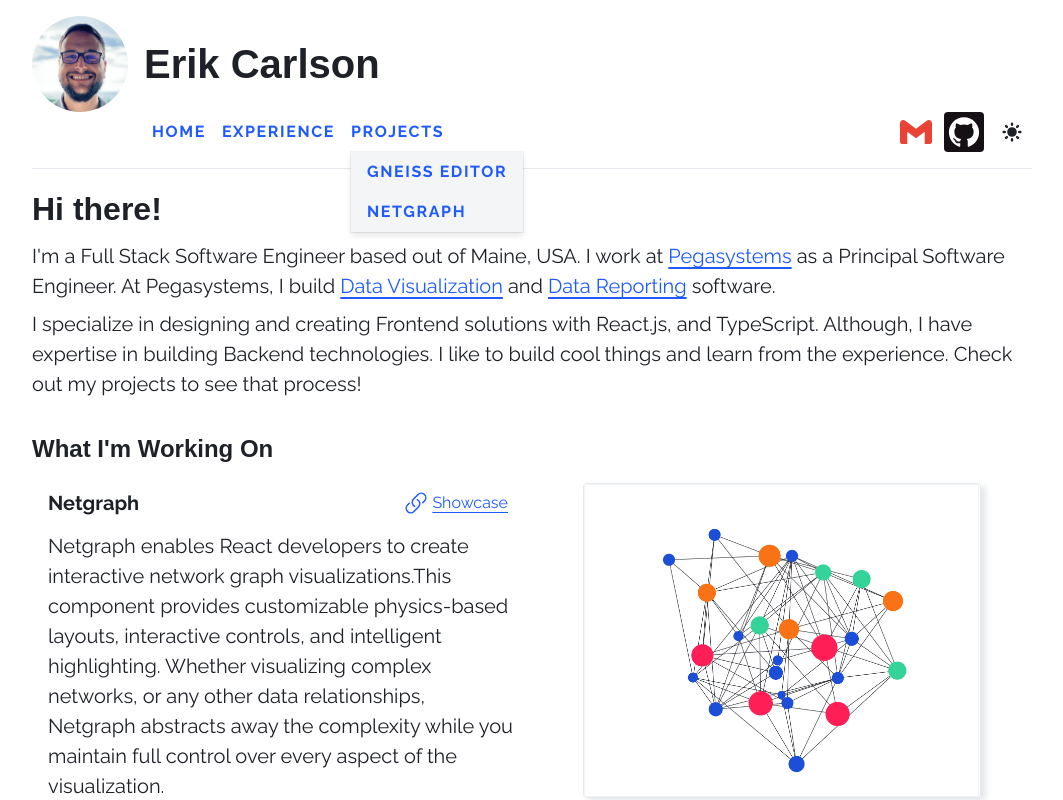
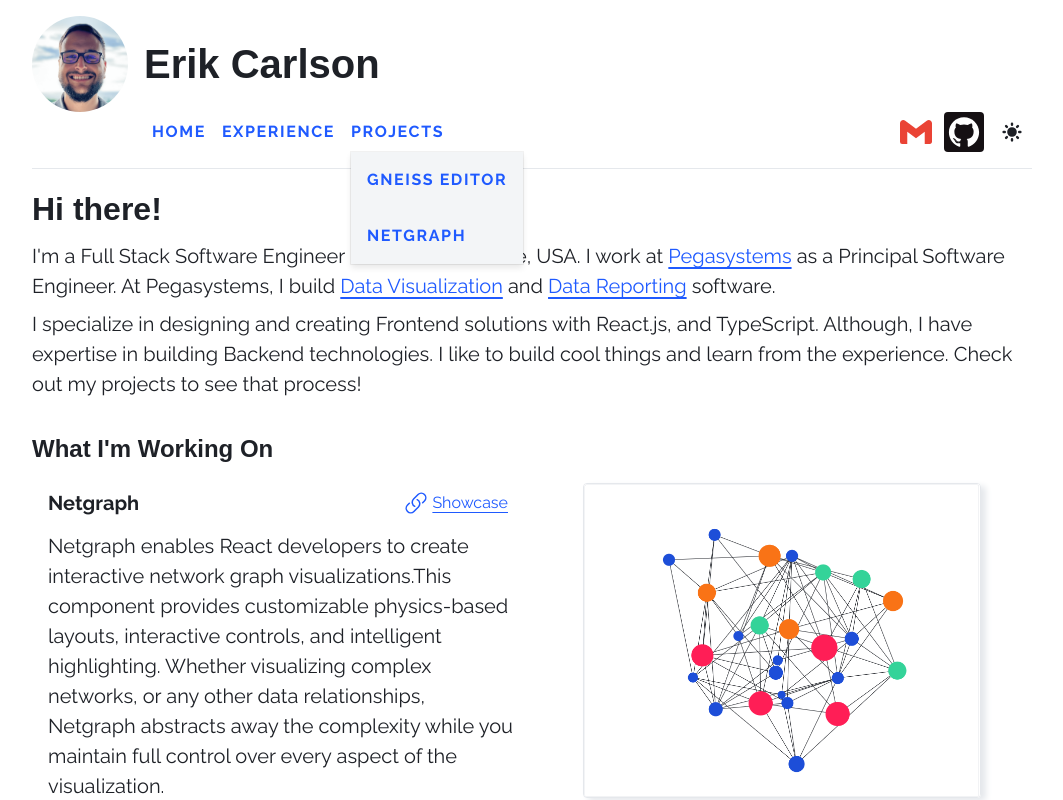
Before and after one commit to carlson-erik/erikcarlson.dev, a Next.js app: page / in a window 1280 px wide. Both pictures are taken after a click on the button "PROJECTS". Shown: the top 800 px of the page, without its empty margins (108-1171 px from the left). Built offline with nearby package versions, Linux system fonts and the light colour scheme.

Commit message:
Adds proper width/height handling for menu items in Navigation

```diff
--- a/src/components/header/index.tsx
+++ b/src/components/header/index.tsx
@@ -153,6 +153,9 @@ const NavigationLink = styled(Link)`
   text-transform: uppercase;
   padding: 0.5rem;
 
+  width: 100%;
+  height: 100%;
+
   text-decoration: none;
   color: ${(props) => props.theme.colors.link.text} !important;
 
@@ -240,12 +243,21 @@ const MenuList = styled.ul`
   background-color: ${(props) => props.theme.colors.menu.background};
 `;
 
-const MenuItem = styled.li`
-  padding: 0.5rem;
+const MenuItem = styled.li<{ $isDesktopMenu: boolean }>`
+  display: flex;
 
   &:hover {
     background-color: ${(props) => props.theme.colors.menu.backgroundHover};
   }
+
+  ${(props) =>
+    props.$isDesktopMenu
+      ? `
+        & > a {
+        padding: 1rem !important;
+        }
+      `
+      : ""}
 `;
 
 const MenuOverlay = styled(Overlay)`
@@ -256,34 +268,44 @@ const MenuOverlay = styled(Overlay)`
     0 0.9px 1.5px hsla(0, 0%, 0%, 0.045), 0 3.5px 6px hsla(0, 0%, 0%, 0.09);
 `;
 
+const getMenuListComponent = (
+  buttonElement: HTMLElement | null,
+  isDesktopMenu: boolean,
+  handleOutsideClick: () => void
+) => {
+  let MenuListComponent = (
+    <MenuList>
+      <MenuItem $isDesktopMenu={isDesktopMenu}>
+        <NavigationLink href="/projects/gneiss-editor">
+          Gneiss Editor
+        </NavigationLink>
+      </MenuItem>
+      <MenuItem $isDesktopMenu={isDesktopMenu}>
+        <NavigationLink href="/projects/netgraph">Netgraph</NavigationLink>
+      </MenuItem>
+    </MenuList>
+  );
+
+  if (isDesktopMenu && buttonElement) {
+    return (
+      <MenuOverlay
+        referenceElement={buttonElement}
+        outsideClick={handleOutsideClick}
+      >
+        {MenuListComponent}
+      </MenuOverlay>
+    );
+  }
+
+  return MenuListComponent;
+};
+
 const Header = () => {
   const { theme } = useContext(ThemeContext);
   const { width } = useWindowResize();
   const [$showMobileMenu, set$showMobileMenu] = useState<boolean>(false);
   const [showProjectsMenu, setShowProjectsMenu] = useState<boolean>(false);
   const [buttonElement, setButtonElement] = useState<HTMLElement | null>(null);
-  let MenuListComponent = (
-    <MenuList>
-      <MenuItem>
-        <NavigationLink href="/projects/gneiss-editor">
-          Gneiss Editor
-        </NavigationLink>
-      </MenuItem>
-      <MenuItem>
-        <NavigationLink href="/projects/netgraph">Netgraph</NavigationLink>
-      </MenuItem>
-    </MenuList>
-  );
-  if (width > 650 && buttonElement) {
-    MenuListComponent = (
-      <MenuOverlay
-        referenceElement={buttonElement}
-        outsideClick={() => setShowProjectsMenu(false)}
-      >
-        {MenuListComponent}
-      </MenuOverlay>
-    );
-  }
   return (
     <Container theme={theme}>
       <TitleRowContainer>
@@ -323,7 +345,10 @@ const Header = () => {
           >
             <span>Projects</span>
           </ProjectLinkButton>
-          {showProjectsMenu && MenuListComponent}
+          {showProjectsMenu &&
+            getMenuListComponent(buttonElement, width > 650, () =>
+              setShowProjectsMenu(false)
+            )}
           {/* <NavigationLink href="/blog">Blog</NavigationLink> */}
         </Navigation>
         <Interactions>
```
